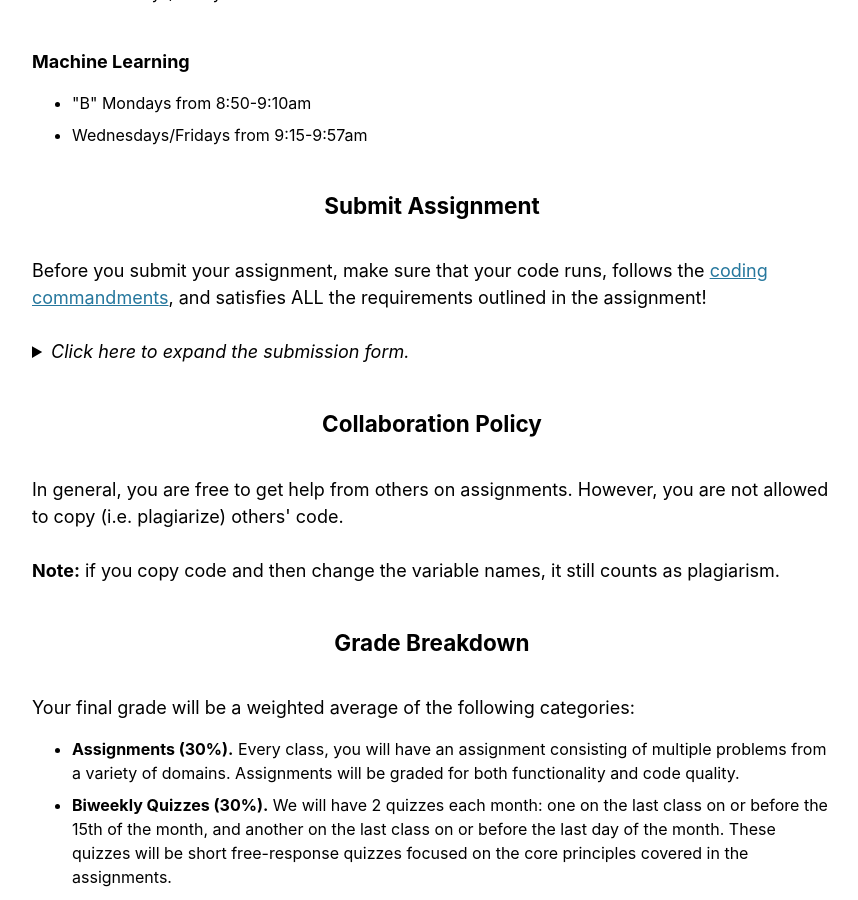
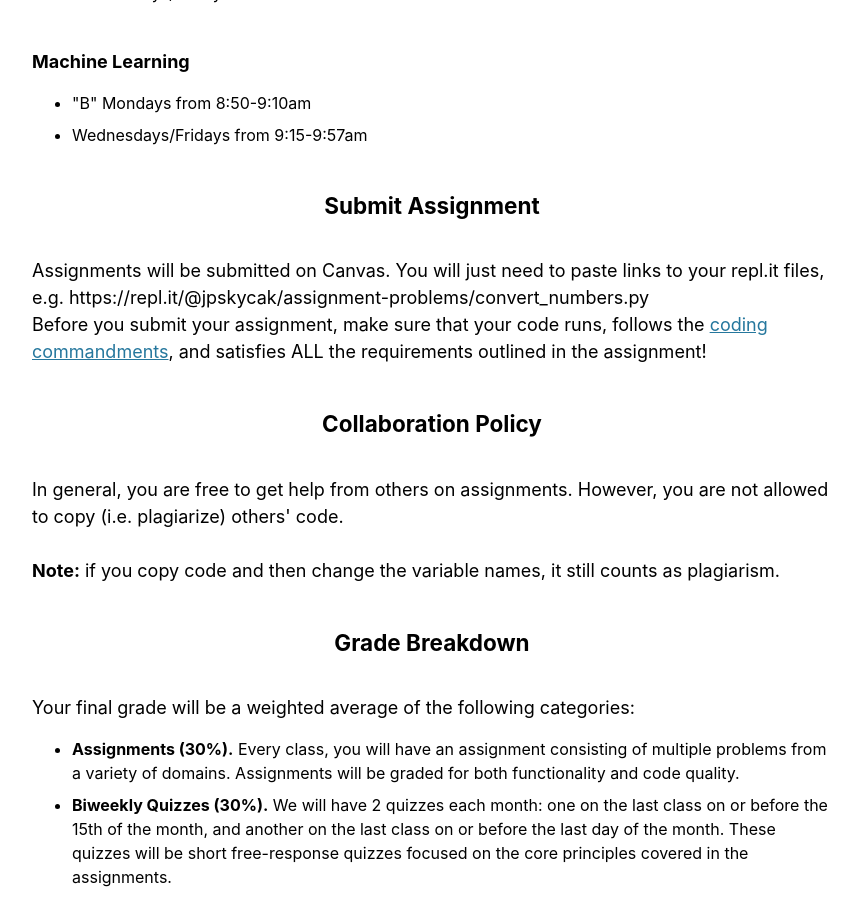
Before and after one commit to skycakjustin/eurisko-us.github.io, a Jekyll site: the page built from _pages/resources.md, in a window 1280 px wide and 900 px high, scrolled down 665 px. Shown: the whole window, without its empty margins (208-1066 px from the left). Built offline with Jekyll 4.4.1, drawn with Linux system fonts in a browser that asks for light colours.

Commit message:
Update resources.md

```diff
--- a/_pages/resources.md
+++ b/_pages/resources.md
@@ -35,12 +35,17 @@ author_profile: false
 
 <div style="width:100%; max-width:800px; margin:auto">
 
-<br>Before you submit your assignment, make sure that your code runs, follows the <a class="body" href="https://eurisko-us.github.io/resources/#coding-commandments">coding commandments</a>, and satisfies ALL the requirements outlined in the assignment!<br><br>
+<br>Assignments will be submitted on Canvas. You will just need to paste links to your  repl.it files, e.g. https://repl.it/@jpskycak/assignment-problems/convert_numbers.py
 
+<br>Before you submit your assignment, make sure that your code runs, follows the <a class="body" href="https://eurisko-us.github.io/resources/#coding-commandments">coding commandments</a>, and satisfies ALL the requirements outlined in the assignment!
+
+<!--
+<br><br>
 <details>
 <summary><i>Click here to expand the submission form.</i></summary><br>
 <center><iframe src="https://docs.google.com/forms/d/e/1FAIpQLSdwhanUMP5vbWSdGG7hBJdUswD_QUuN2QDeLeODLXKAkY9hhw/viewform?embedded=true" width="100%" height="1000" frameborder="0" marginheight="0" marginwidth="0">Loading...</iframe></center>
 </details>
+-->
 
 </div>
 
```
